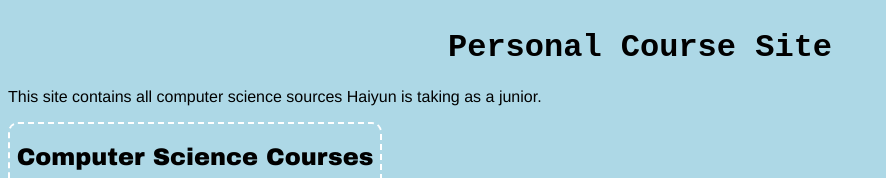
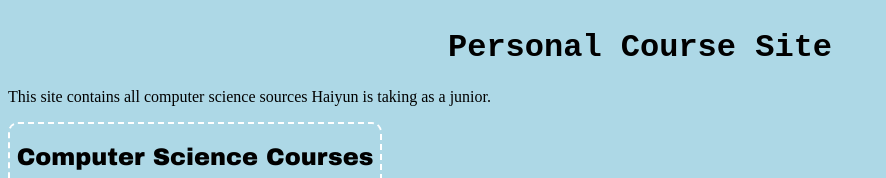
Before and after one commit to jdmar3-comp426/a01-Nuage-Noir, a website: page index.html in a window 1280 px wide. Shown: the top 178 px of the page, without its empty margins (0-886 px from the left). Drawn offline with Linux system fonts and the light colour scheme.

Commit message:
Parent-child relationship

```diff
--- a/styles.css
+++ b/styles.css
@@ -11,7 +11,7 @@ h1.title {
     text-align: center;
     font-family: "Courier New", sans-serif;
 }
-#front-message {
+#front-message:first-child {
     font-family: "Helvetica Neue", sans-serif;
 }
 
```
Also changed, not shown: index.html (+3 -4 lines).
